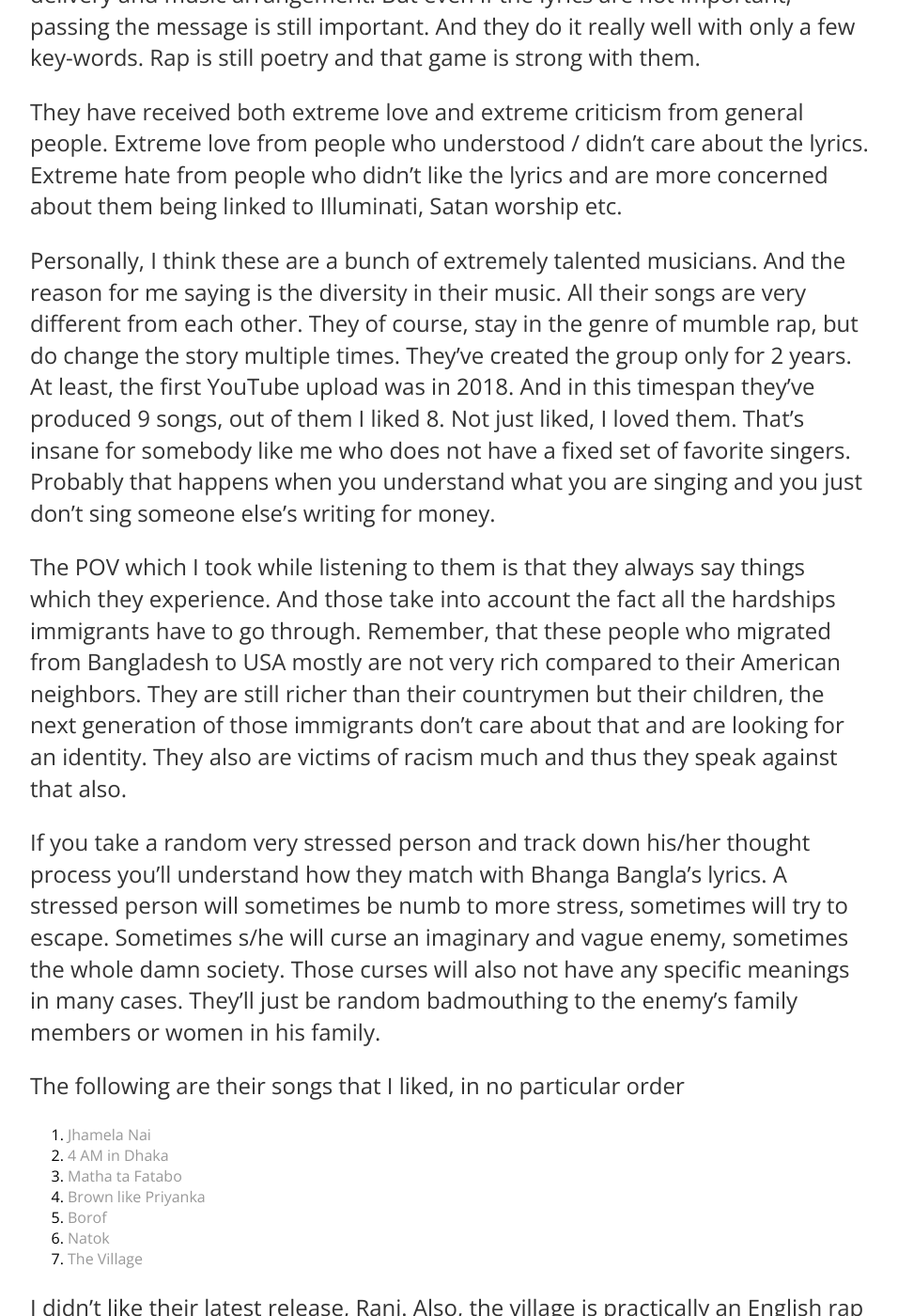
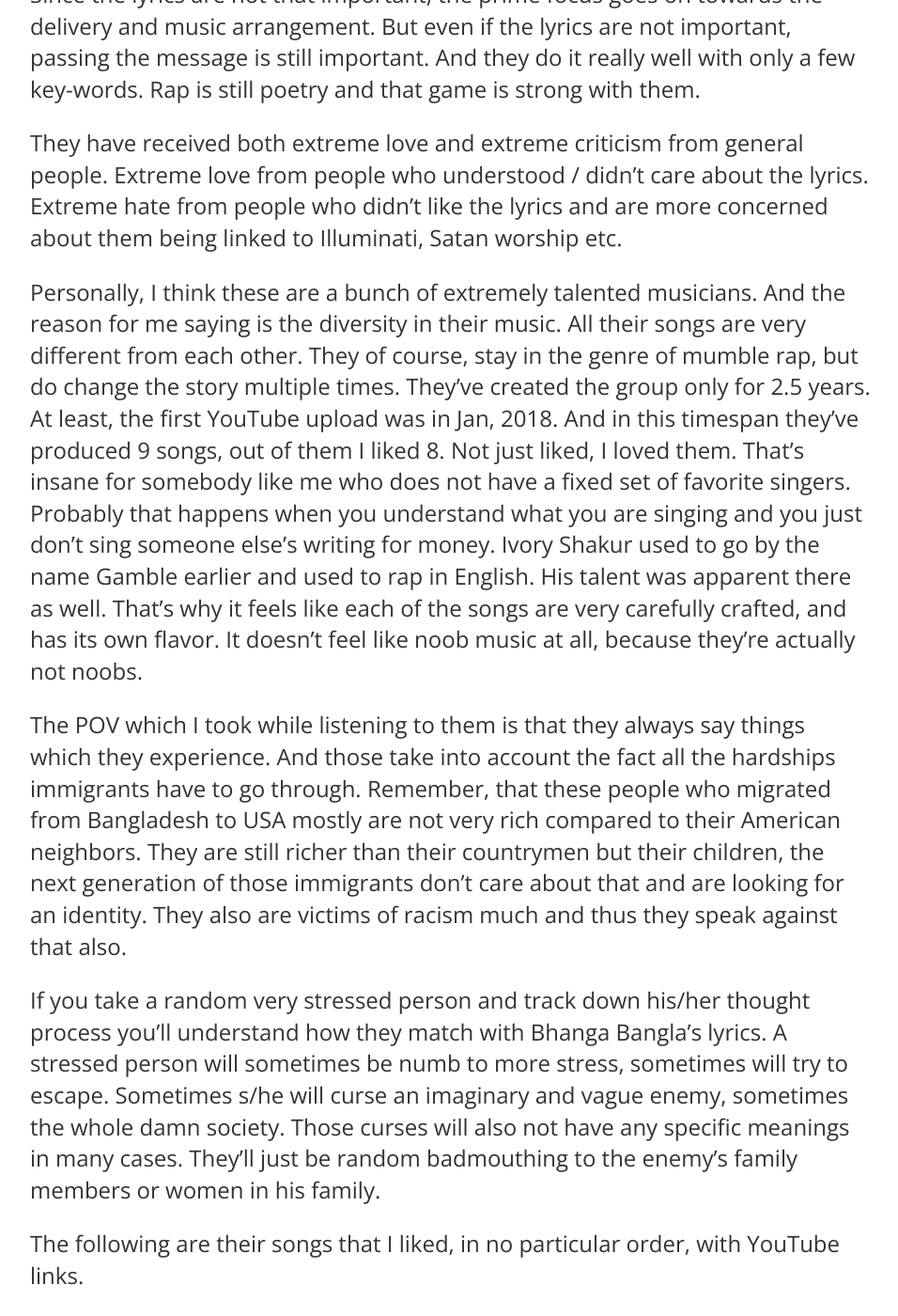
Before and after one commit to damnArin/damnArin.github.io, a Jekyll site: the page built from _posts/2020-06-28-Bhanga Bangla - Bangla Hiphop - Mumble Rap.md, in a window 1280 px wide and 1400 px high, scrolled down 2997 px. Shown: the whole window at 94% size, without its empty margins (160-1116 px from the left). Built offline with Jekyll 4.4.1, drawn with Linux system fonts in a browser that asks for light colours; comment, search, counter and statistics services are not loaded; some of the changed text lies outside the part shown.

Commit message:
Update 2020-06-28-Bhanga Bangla - Bangla Hiphop - Mumble Rap.md

```diff
--- a/_posts/2020-06-28-Bhanga Bangla - Bangla Hiphop - Mumble Rap.md
+++ b/_posts/2020-06-28-Bhanga Bangla - Bangla Hiphop - Mumble Rap.md
@@ -15,7 +15,7 @@
 
 "Mumble rap is a loosely defined microgenre of hip hop that largely spread on the online audio distribution platform SoundCloud in the 2010s. The term implies a mumbling or unclear vocal delivery by artists, and may generally refer to rappers who do not share the genre's typical emphasis on lyricism"
 
-The descrption of [this video](https://www.youtube.com/watch?v=VuRSOnrwPQA) gives a brief understanding.
+The descrption of [this video](https://www.youtube.com/watch?v=VuRSOnrwPQA) gives a brief understanding. Let me put the whole thing below.
 
 "The Evolution Of Mumble Rap.
 
@@ -48,14 +48,14 @@
 
 They have received both extreme love and extreme criticism from general people. Extreme love from people who understood / didn't care about the lyrics. Extreme hate from people who didn't like the lyrics and are more concerned about them being linked to Illuminati, Satan worship etc.
 
-Personally, I think these are a bunch of extremely talented musicians. And the reason for me saying is the diversity in their music. All their songs are very different from each other. They of course, stay in the genre of mumble rap, but do change the story multiple times. They've created the group only for 2 years. At least, the first YouTube upload was in 2018. And in this timespan they've produced 9 songs, out of them I liked 8. Not just liked, I loved them. That's insane for somebody like me who does not have a fixed set of favorite singers. Probably that happens when you understand what you are singing and you just don't sing someone else's writing for money.
+Personally, I think these are a bunch of extremely talented musicians. And the reason for me saying is the diversity in their music. All their songs are very different from each other. They of course, stay in the genre of mumble rap, but do change the story multiple times. They've created the group only for 2.5 years. At least, the first YouTube upload was in Jan, 2018. And in this timespan they've produced 9 songs, out of them I liked 8. Not just liked, I loved them. That's insane for somebody like me who does not have a fixed set of favorite singers. Probably that happens when you understand what you are singing and you just don't sing someone else's writing for money. Ivory Shakur used to go by the name Gamble earlier and used to rap in English. His talent was apparent there as well. That's why it feels like each of the songs are very carefully crafted, and has its own flavor. It doesn't feel like noob music at all, because they're actually not noobs.
 
 The POV which I took while listening to them is that they always say things which they experience. And those take into account the fact all the hardships immigrants have to go through. Remember, that these people who migrated from Bangladesh to USA mostly are not very rich compared to their American neighbors. They are still richer than their countrymen but their children, the next generation of those immigrants don't care about that and are looking for an identity. They also are victims of racism much and thus they speak against that also.
 
 If you take a random very stressed person and track down his/her thought process you'll understand how they match with Bhanga Bangla's lyrics. A stressed person will sometimes be numb to more stress, sometimes will try to escape. Sometimes s/he will curse an imaginary and vague enemy, sometimes the whole damn society. Those curses will also not have any specific meanings in many cases. They'll just be random badmouthing to the enemy's family members or women in his family.
 
 
-The following are their songs that I liked, in no particular order
+The following are their songs that I liked, in no particular order, with YouTube links.
 
 1. [Jhamela Nai](https://www.youtube.com/watch?v=GQquJmGTAaE)
 2. [4 AM in Dhaka](https://www.youtube.com/watch?v=ryauRkqFbg4)
@@ -65,7 +65,7 @@
 6. [Natok](https://www.youtube.com/watch?v=GQquJmGTAaE)
 7. [The Village](https://www.youtube.com/watch?v=U51yciVvJq4)
 
-I didn't like their latest release, Rani. Also, the village is practically an English rap with Bangla words sprinkled on it.
+I didn't like their latest release, [Rani](https://www.youtube.com/watch?v=t3alLp0y3bc). Also, the village is practically an English rap with Bangla words sprinkled on it.
 
 Listen all their songs in [Spotify](https://open.spotify.com/artist/3JME2t83KwX07EXNAuVeEK?si=uyqJ8ttTReCJ6fpDd8FsCQ).
 
```
